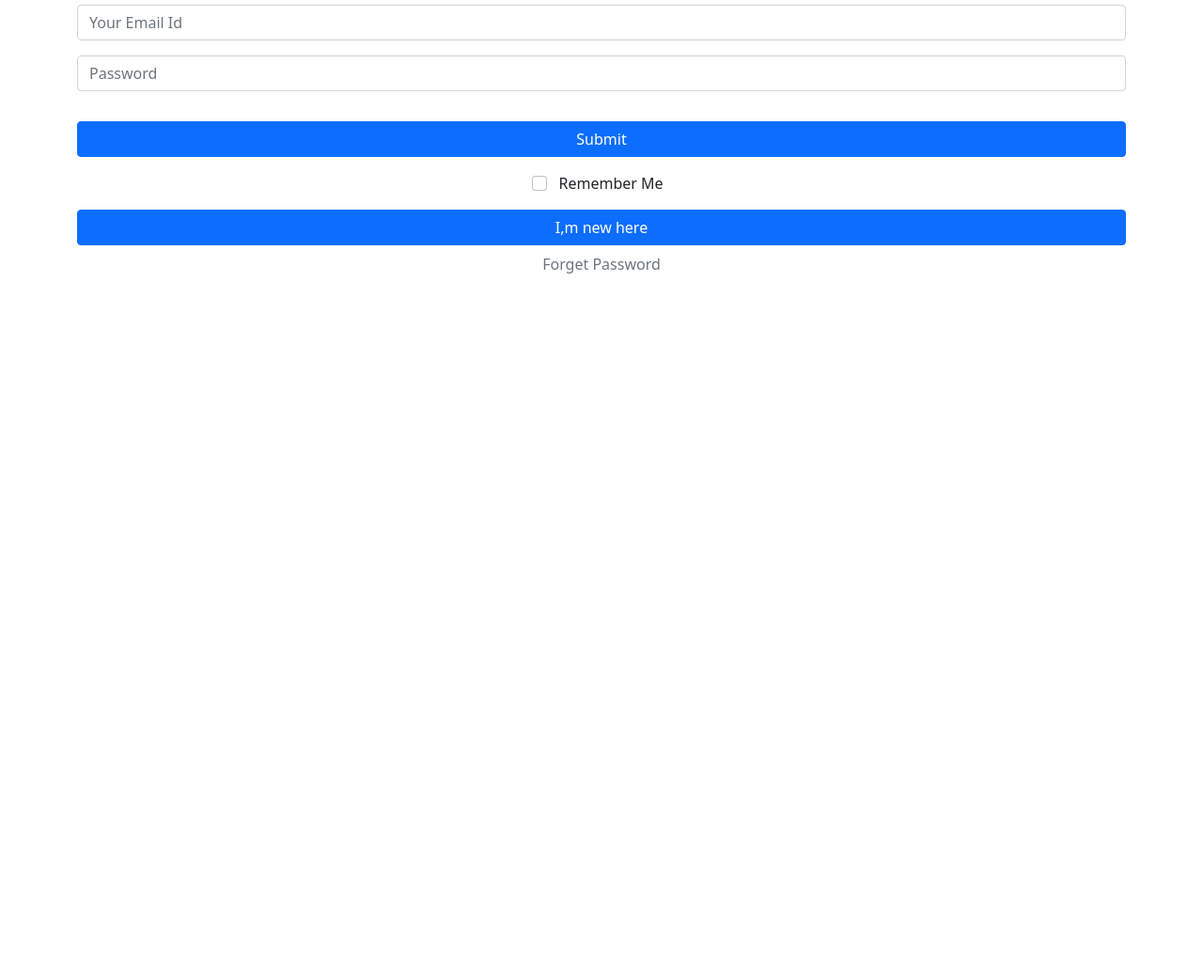
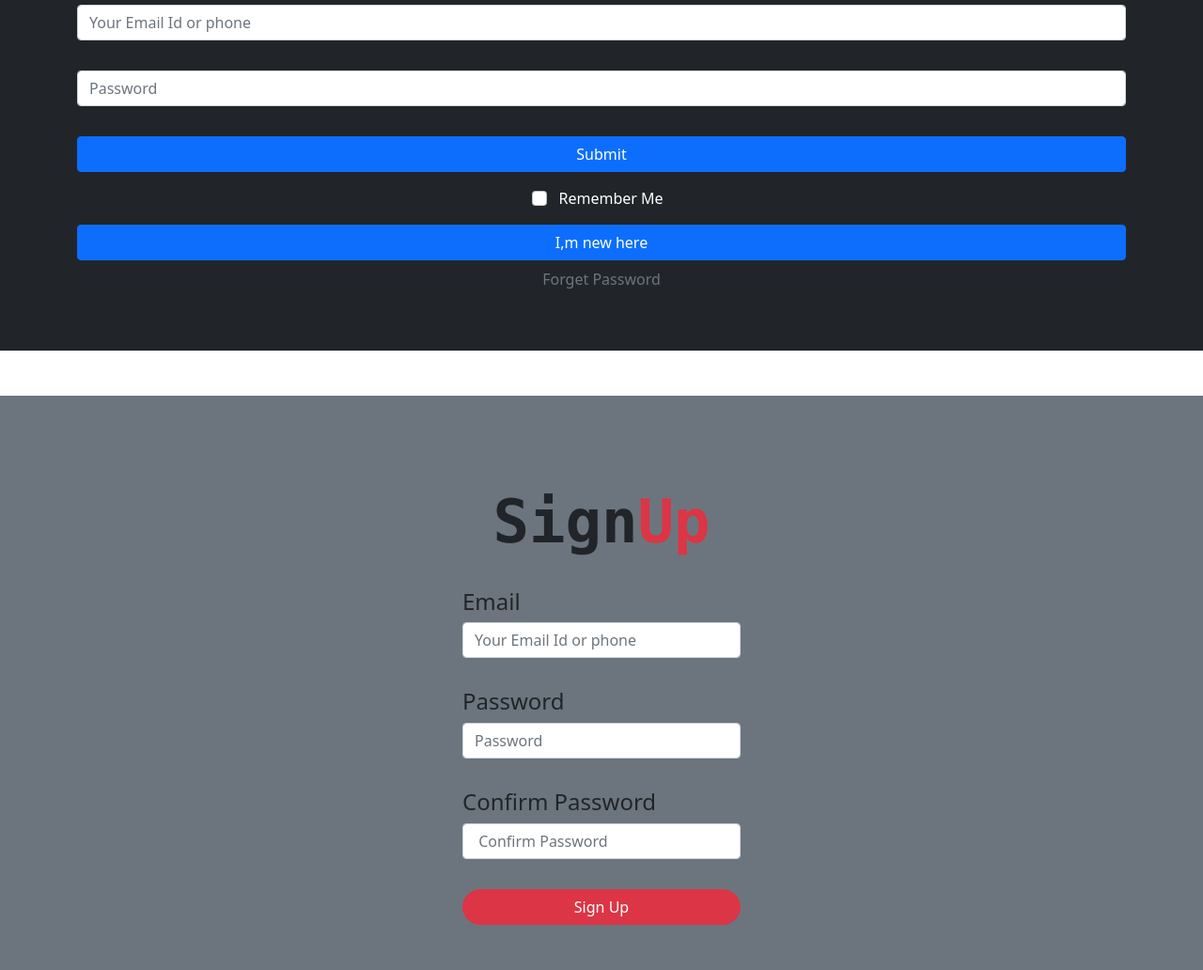
Before and after one commit to hbr8218/webpages, a plain HTML site: page index.html in a window 1280 px wide. Shown: the part 296-1328 px from the top of the page at 94% size. Before the commit the page ends 800 px from the top, so only its background shows below. Drawn offline with Linux system fonts and the light colour scheme.

Commit message:
something

```diff
--- a/index.html
+++ b/index.html
@@ -11,27 +11,28 @@
 
 
 </head>
+
 <body>
 
 
 
     <!--main content-->
+    <div class="bg-dark pb-5 ">
     <div class=" container text-center mt-5 pt-5">
 
-        <p class="h2 mt-5 pt-5 pb-4 fw-bold display-3 font-monospace">L<span class="text-danger">O</span>GIN</p>
+        <p class="h2 mt-5 pt-5 pb-4 fw-bold display-3 font-monospace text-white">L<span class="text-danger">O</span>GIN</p>
         <div class="input-group mb-3 mb-16">
-            <input type="text" class="form-control " placeholder="Your Email Id" aria-label="Username" aria-describedby="basic-addon1">
+            <input type="text" class="form-control" placeholder="Your Email Id or phone" aria-label="Username" aria-describedby="basic-addon1">
         </div>
 
-        <div class="input-group mb-3">
-            <input type="password" class="form-control mb-40" placeholder="Password" aria-label="Username" aria-describedby="basic-addon1">
+        <div class="input-group mb-3 ">
+            <input type="password" class="form-control mb-40 mt-3" placeholder="Password" aria-label="Username" aria-describedby="basic-addon1">
         </div>
-
         <button type="button" class="btn btn-primary w-100 mt-3">Submit</button>
 
         <div class="mb-48 mt-3">
             <input class="form-check-input" type="checkbox" value="" id="flexCheckDefault">
-            <label class="form-check-label px-2" for="flexCheckDefault">
+            <label class="form-check-label px-2 text-white" for="flexCheckDefault">
               Remember Me
             </label>
         </div>
@@ -40,7 +41,37 @@
         <a class="text-muted text-decoration-none" href="#"> Forget Password</p>
 
     </div>
+</div>
+    <!--sign-up-->
+<div class="bg-secondary">
 
+    <div class=" container mt-5 pt-5 w-25">
+
+        <p class="h2  pt-5 pb-4 fw-bold display-3 font-monospace text-center text-dark" >Sign<span class="text-danger">Up</span></p>
+        <label class="h4 text-dark" for="">Email</label>
+        <div class="input-group mb-3 mb-16">
+
+            <input type="text" class="form-control " placeholder="Your Email Id or phone" aria-label="Username" aria-describedby="basic-addon1">
+        </div>
+
+
+        <label class="h4 text-dark mt-3" for="">Password</label>
+        <div class="input-group mb-3">
+            <input type="password" class="form-control mb-40" placeholder="Password" aria-label="Username" aria-describedby="basic-addon1">
+        </div>
+
+        <label class="h4 text-dark mt-3" for=""> Confirm Password</label>
+        <div class="input-group mb-3">
+            <input type="password" class="form-control mb-40" placeholder=" Confirm Password" aria-label="Username" aria-describedby="basic-addon1">
+        </div>
+
+
+        <button type="button" class="btn btn-primary w-100 mt-3 btn-danger rounded-pill mb-5">Sign Up</button>
+
+
+
+    </div>
+</div>
 
 
 
```
